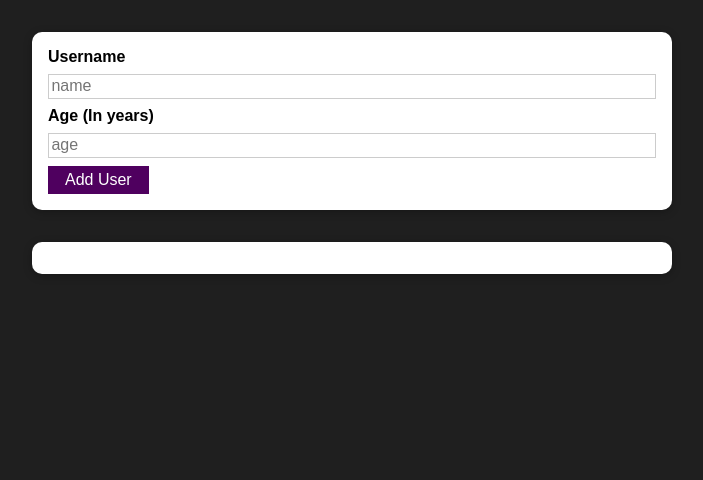
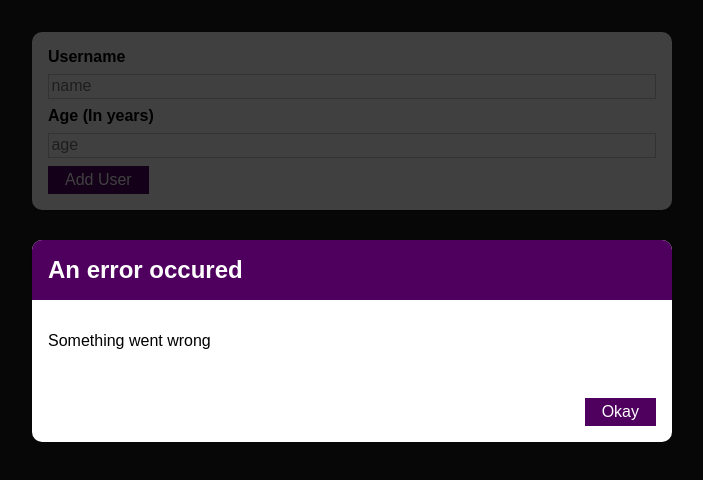
Before and after one commit to Ujjwalsharma7/Add_User, a React (Create React App) app: page / in a window 1280 px wide. Shown: the top 480 px of the page, without its empty margins (288-991 px from the left). Built offline with nearby package versions, Linux system fonts and the light colour scheme.

Commit message:
imported error modal in adduser

```diff
--- a/src/Components/AddUser/AddUser.js
+++ b/src/Components/AddUser/AddUser.js
@@ -3,6 +3,7 @@ import classes from './AddUser.module.css'
 import Card from '../UI/Card';
 import Button from '../UI/Button';
 import { useState } from 'react';
+import ErrorModal  from '../UI/ErrorModal';
 
 function AddUser(props) {
     const [enteredUsername, setEnteredUsername] = useState('');
@@ -28,8 +29,9 @@ function AddUser(props) {
       setEnteredAge(event.target.value)
     }
   return (
+    <div>
+      <ErrorModal title = 'An error occured' message='Something went wrong'/>
     <Card className={classes.input}>
-
    <form onSubmit={submitHandler} className='form'>
     <label htmlFor='Username'>Username</label>
     <input type='text' id='name' placeholder='name' onChange={usernameChangeHandler} value={enteredUsername}></input>
@@ -40,6 +42,7 @@ function AddUser(props) {
     </Button>
    </form>
     </Card>
+    </div>
   )
 }
 
--- a/src/Components/UI/ErrorModal.js
+++ b/src/Components/UI/ErrorModal.js
@@ -4,7 +4,9 @@ import Button from './Button'
 import classes from './ErrorModal.module.css'
 function ErrorModal(props) {
   return (
- <Card classname={classes.modal}>
+    <div>
+<div className={classes.backdrop} />
+ <Card className={classes.modal}>
      <header className={classes.header}>
         <h2>{props.title}</h2>
      </header>
@@ -15,6 +17,7 @@ function ErrorModal(props) {
 <Button>Okay</Button>
      </footer>
  </Card>
+    </div>
   )
 }
 
```
